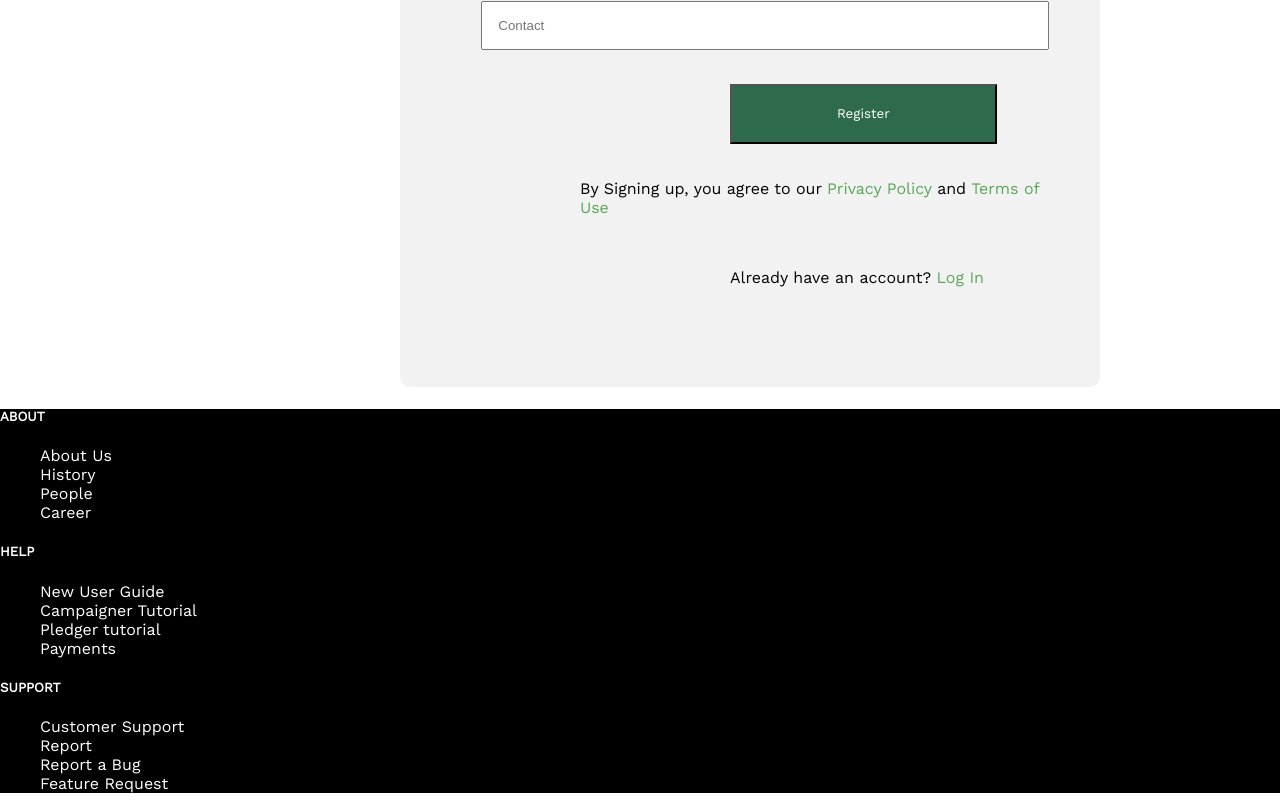
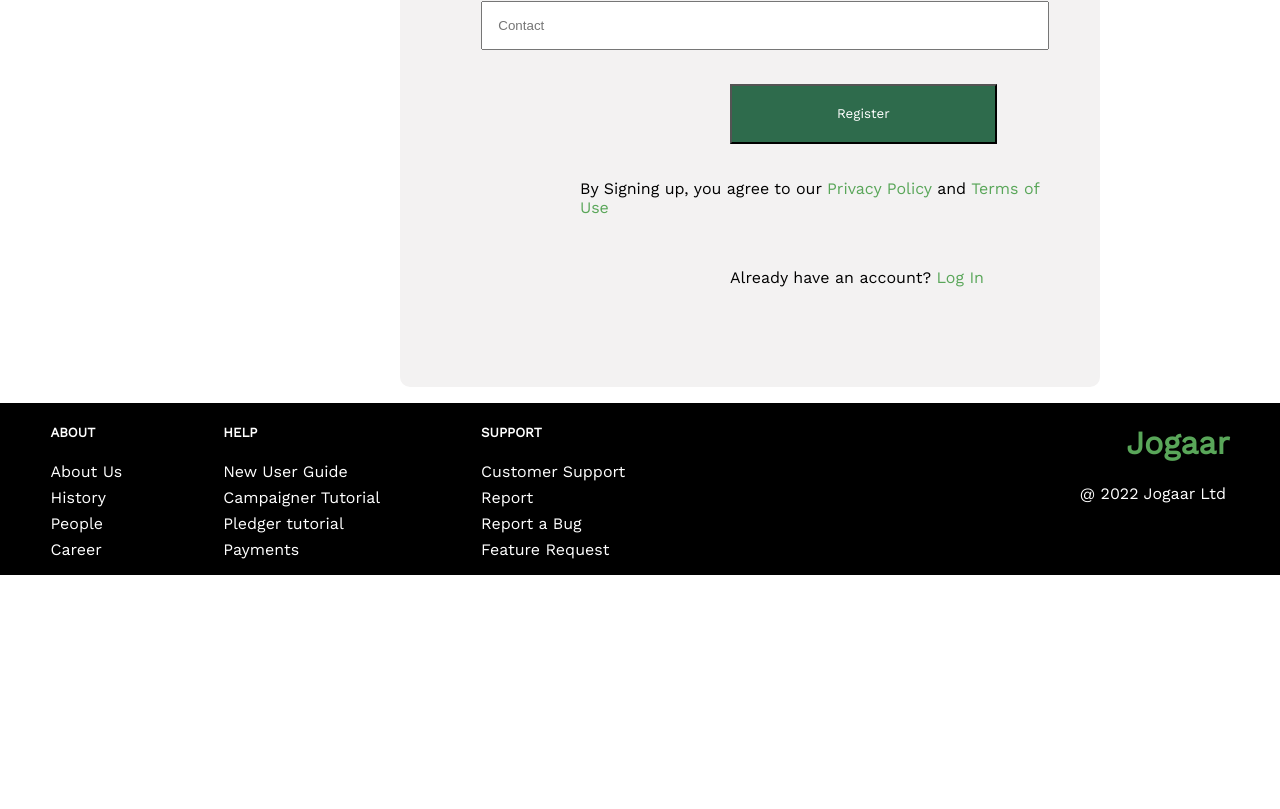
Before and after one commit to fateennavid-cse19/jogaar-web, a React (Create React App) app: page /register in a window 1280 px wide. Shown: the part 662-1471 px from the top of the page. After the commit the page ends 1237 px from the top, so only its background shows below. Built offline with nearby package versions, Linux system fonts and the light colour scheme.

Commit message:
registration screen done

```diff
--- a/src/Components/Footer/Footer.css
+++ b/src/Components/Footer/Footer.css
@@ -7,3 +7,27 @@ h5{
     font-family: "Work Sans";
     background-color: black;
 }
+
+.row{
+    display: flex;
+    justify-content: space-around;
+}
+
+ul>li{
+    list-style-type: none;
+    margin-top: 7px;
+}
+
+.list-unstyled{
+    padding: 0;
+}
+
+.name{
+    color:#59A659;
+}
+
+.trademark{
+    color: white !important;
+    padding-left:200px;
+    text-align: center;
+}
--- a/src/Components/Footer/Footer.jsx
+++ b/src/Components/Footer/Footer.jsx
@@ -38,6 +38,12 @@ const Footer = () => {
                     </ul>
                 </div>
 
+                {/*Column4*/}
+                <div className='col'>
+                  <h1 className='name'>Jogaar</h1>
+                  <p className='trademark'>@ 2022 Jogaar Ltd</p>
+                </div>
+
             </div>
         </div>
     </div>
```
